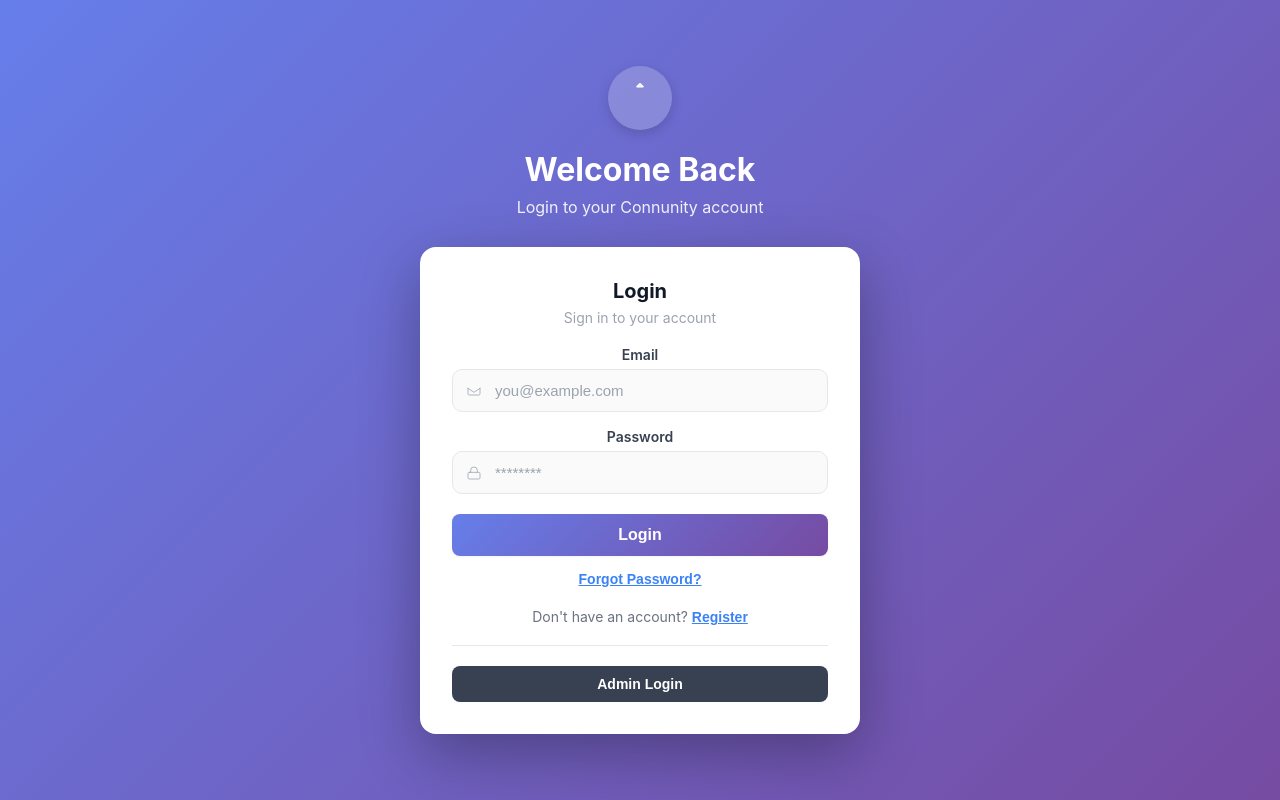
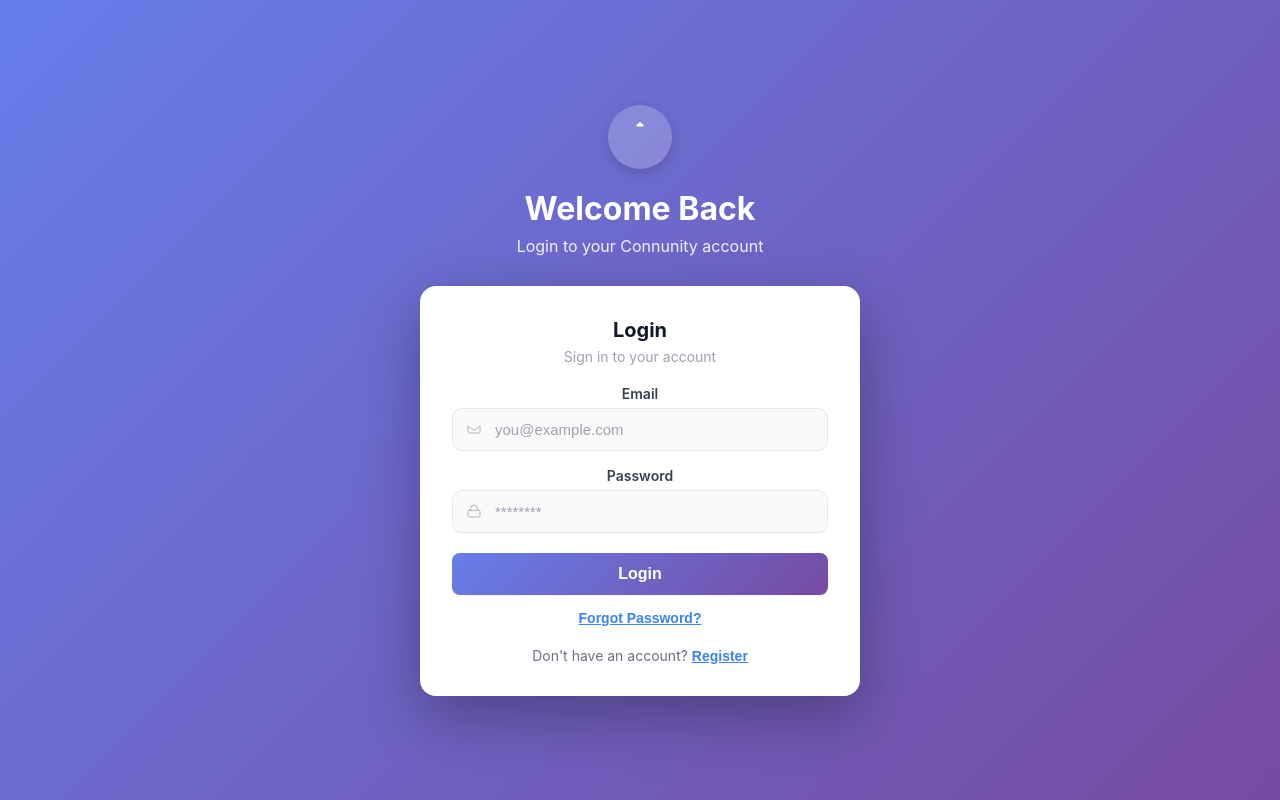
Before and after one commit to Sushant1244/Conn-unity-Group-Project, a React (Create React App) app in the folder frontend/: page / in a window 1280 px wide. Both pictures are taken after a click on the button "Already have an account? Login". Built offline with nearby package versions, Linux system fonts and the light colour scheme; the HTML template or start-up script is replaced by a standard one.

Commit message:
refactor: remove admin login section from Login component

```diff
--- a/frontend/src/components/Login.jsx
+++ b/frontend/src/components/Login.jsx
@@ -87,12 +87,6 @@ export default function Login({ open, onSwitchToRegister, onAdminLogin, onForgot
             <span>Don't have an account? </span>
             <button className="link-btn" onClick={onSwitchToRegister}>Register</button>
           </div>
-
-          {onAdminLogin && (
-            <div className="admin-login-section">
-              <button className="admin-btn" onClick={onAdminLogin}>Admin Login</button>
-            </div>
-          )}
         </div>
       </div>
     </div>
```
